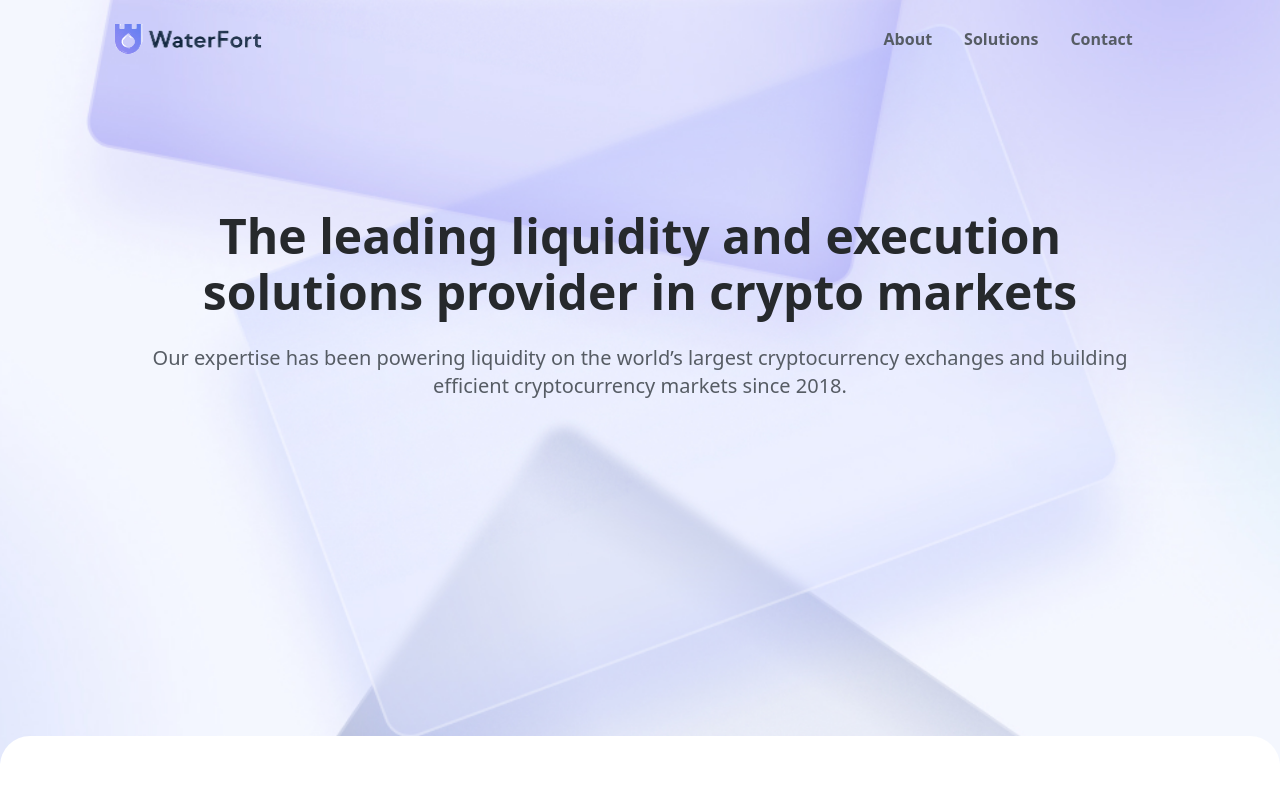
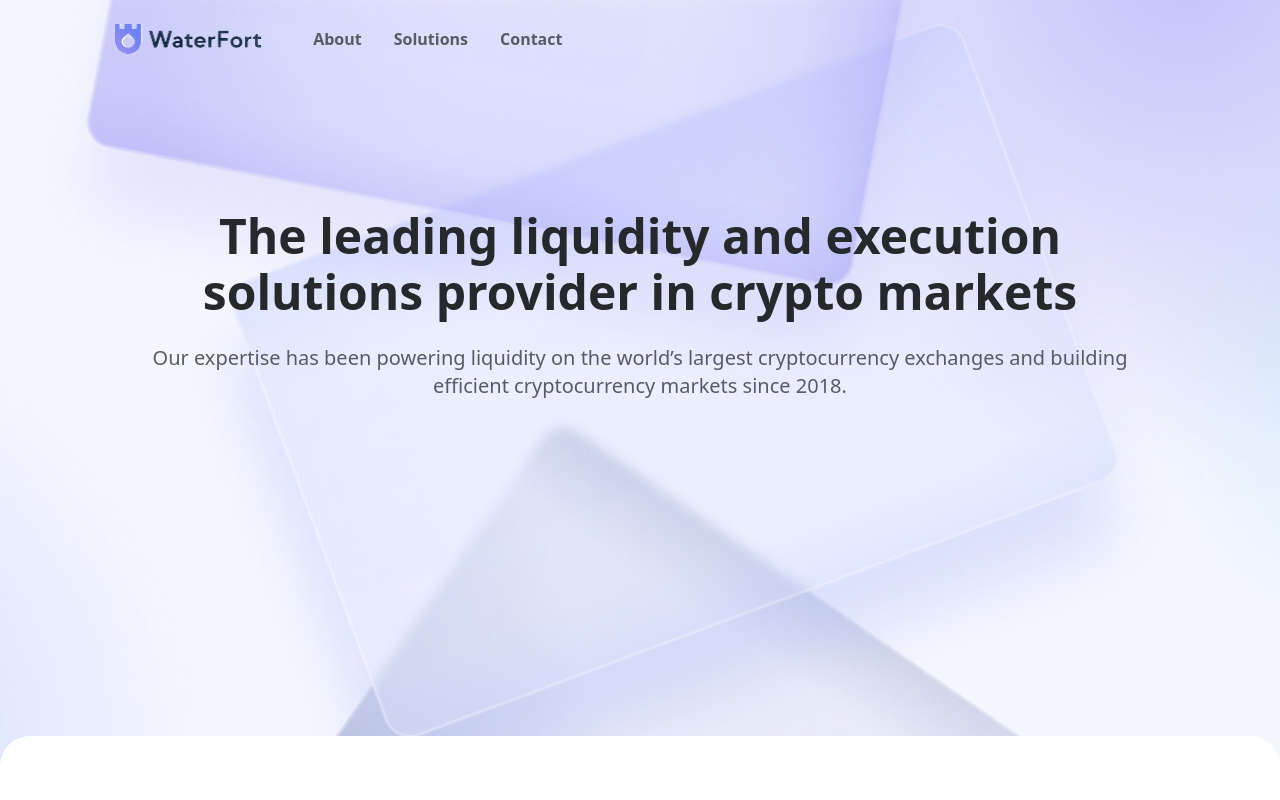
Before and after one commit to haisontop/water-pages, a Next.js app: page / in a window 1280 px wide. Shown: the top 800 px of the page. Built offline with nearby package versions, Linux system fonts and the light colour scheme.

Commit message:
some changes

```diff
--- a/component/Navigation.tsx
+++ b/component/Navigation.tsx
@@ -5,7 +5,7 @@ const Navigation = () => {
     const [open, setOpen] = useState(false)
     return (
         <div>
-            <div className='md:flex sm:justify-between space-x-50.95px container mx-auto lg:max-w-container py-6  px-5 md:px-0 hidden'>
+            <div className='md:flex space-x-50.95px container mx-auto lg:max-w-container py-6  px-5 md:px-0 hidden'>
                 <div>
                     <Link href='/'>
                         <img src="/images/Logo.png" alt="" width="147.05px" />
```
